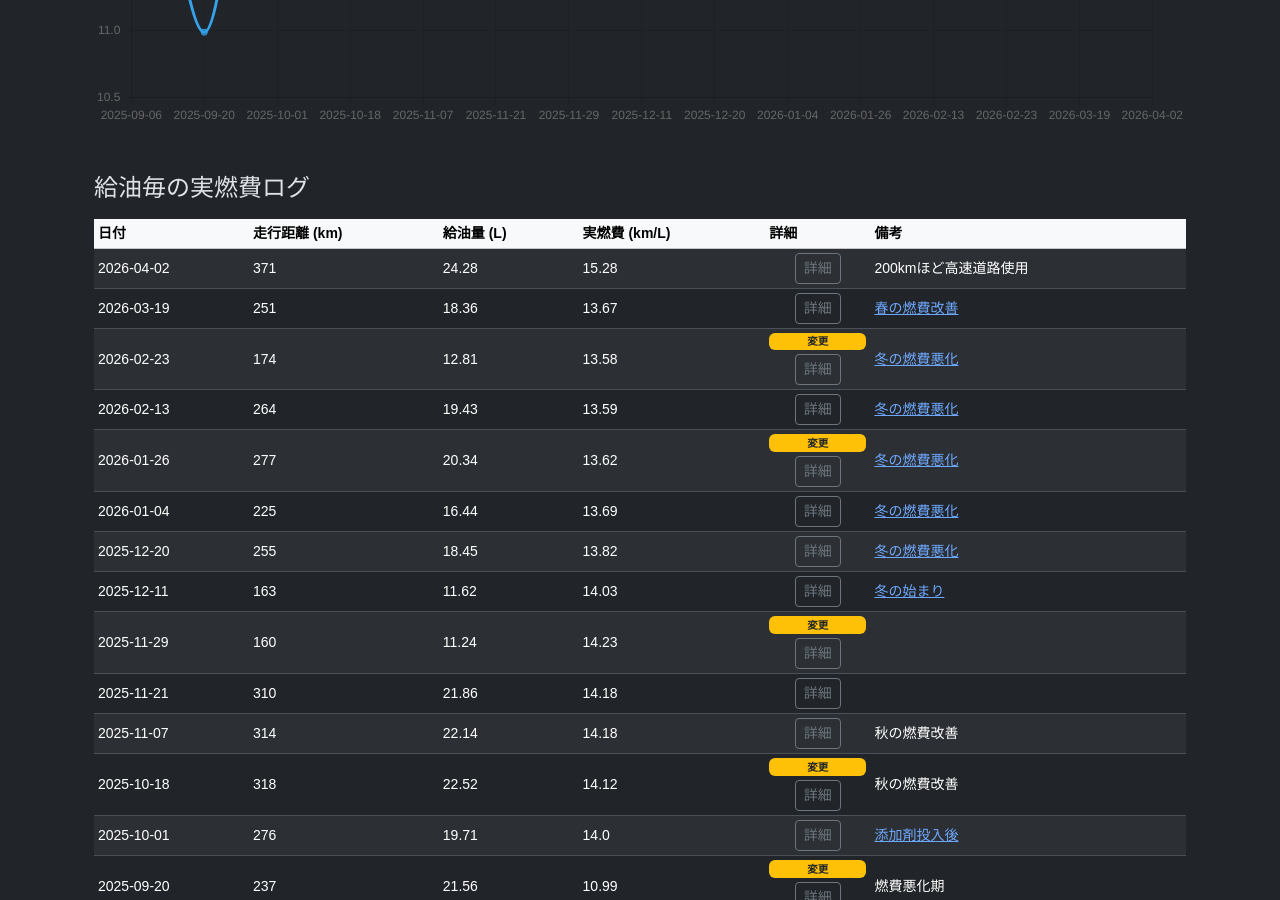
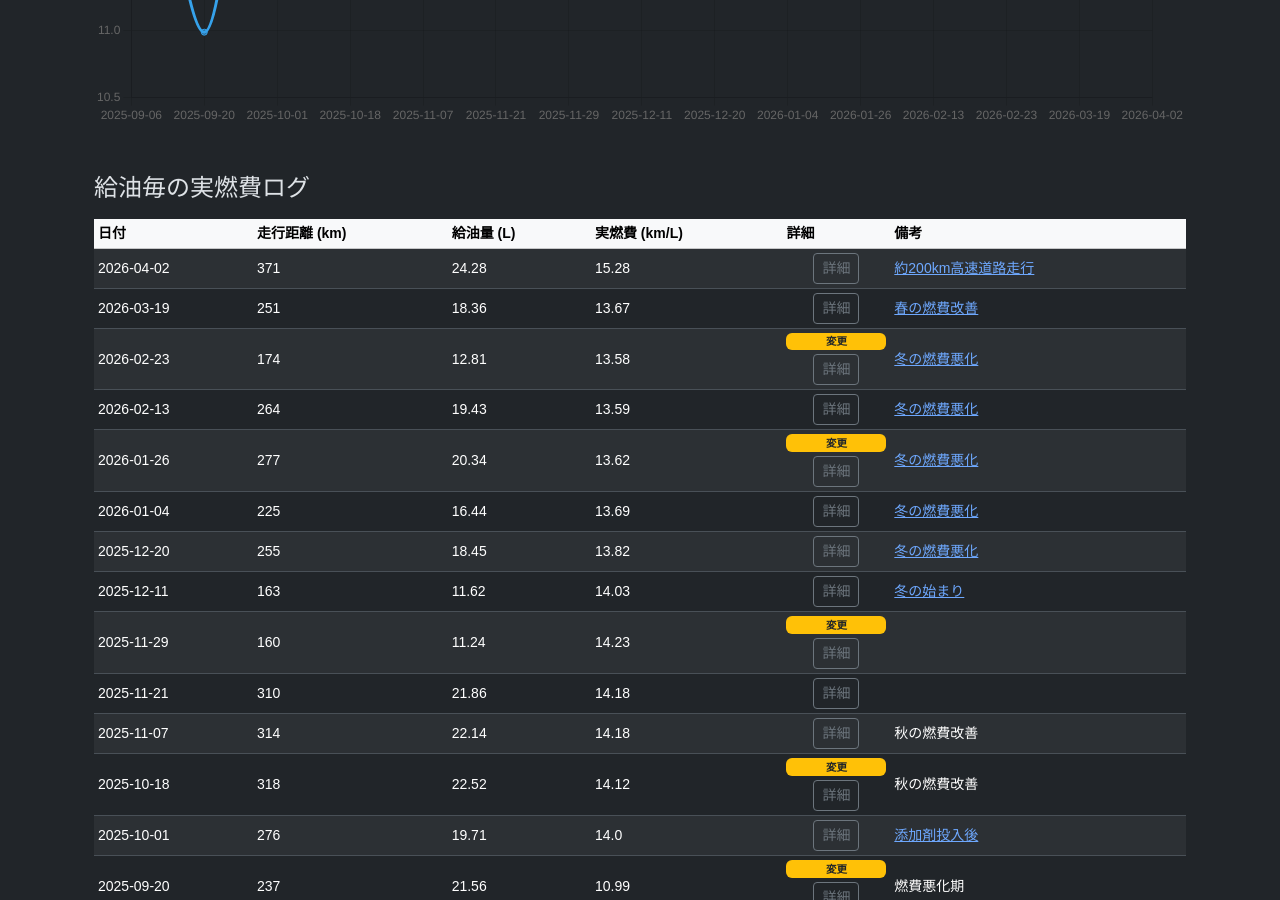
Before and after one commit to funyapar-org/fuel-lab, a Jekyll site: the page built from _solio/solio-fuel-economy-log.md, in a window 1280 px wide and 900 px high, scrolled down 911 px. Built offline with Jekyll 4.4.1, drawn with Linux system fonts in a browser that asks for light colours.

Commit message:
solio_fuel_log.yml を更新

```diff
--- a/_data/solio_fuel_log.yml
+++ b/_data/solio_fuel_log.yml
@@ -218,7 +218,8 @@
   odometer: 29130
   fuel: 24.28
   price_per_liter: 148
-  note: 200kmほど高速道路使用
+  note: 約200km高速道路走行
+  link: /knowledge/highway-vs-city-fuel-economy.html
   conditions:
     oil: 5w-30
     tire: eg02
```
